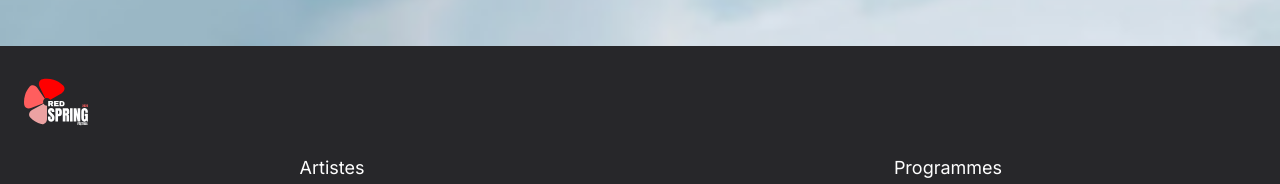
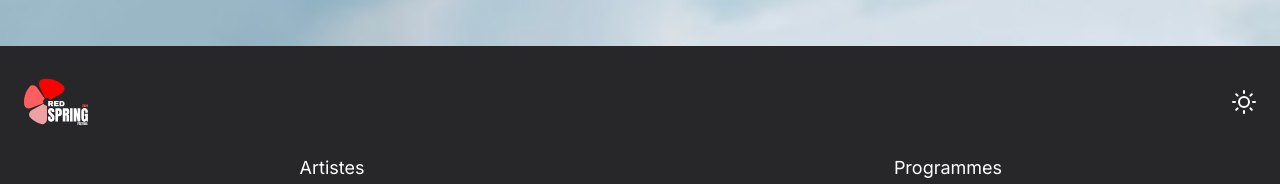
Before and after one commit to HoareauMatthieu/Sae203-Matthieu-Hoareau, a Vue app: page / in a window 1280 px wide. Shown: the part 1000-1184 px from the top of the page. Built offline with nearby package versions, Linux system fonts and the light colour scheme.

Commit message:
mise en place de l'icon de darkmode

```diff
--- a/src/components/FooterApp.vue
+++ b/src/components/FooterApp.vue
@@ -1,6 +1,9 @@
 <template >
   <div class="bg-zinc-800 p-6">
-    <icon-logo class="h-16 w-16" />
+    <div class="flex flex-row justify-between">
+      <icon-logo class="h-16 w-16" />
+      <img src="src/assets/sun.svg" alt="sun" />
+    </div>
     <div class="grid grid-cols-1 gap-10 p-5 text-center md:grid-cols-2">
       <div class="font-thin text-white">
         <h2 class="pb-5 text-lg text-white">Artistes</h2>
@@ -12,7 +15,7 @@
         <h2 class="pb-5 text-lg text-white"><router-link to="/contact">Contact</router-link></h2>
       </div>
       <div class="font-thin text-gray-500">
-        <h2 class="pb-5 text-lg text-white">Mentions légales</h2>
+        <h2 class="pb-5 text-lg text-white"><router-link to="/mentions">Mentions légales</router-link></h2>
       </div>
     </div>
     <hr class="m-4 border-t-2 border-indigo-100" />
```
Also changed, not shown: src/assets/sun.svg (added).
